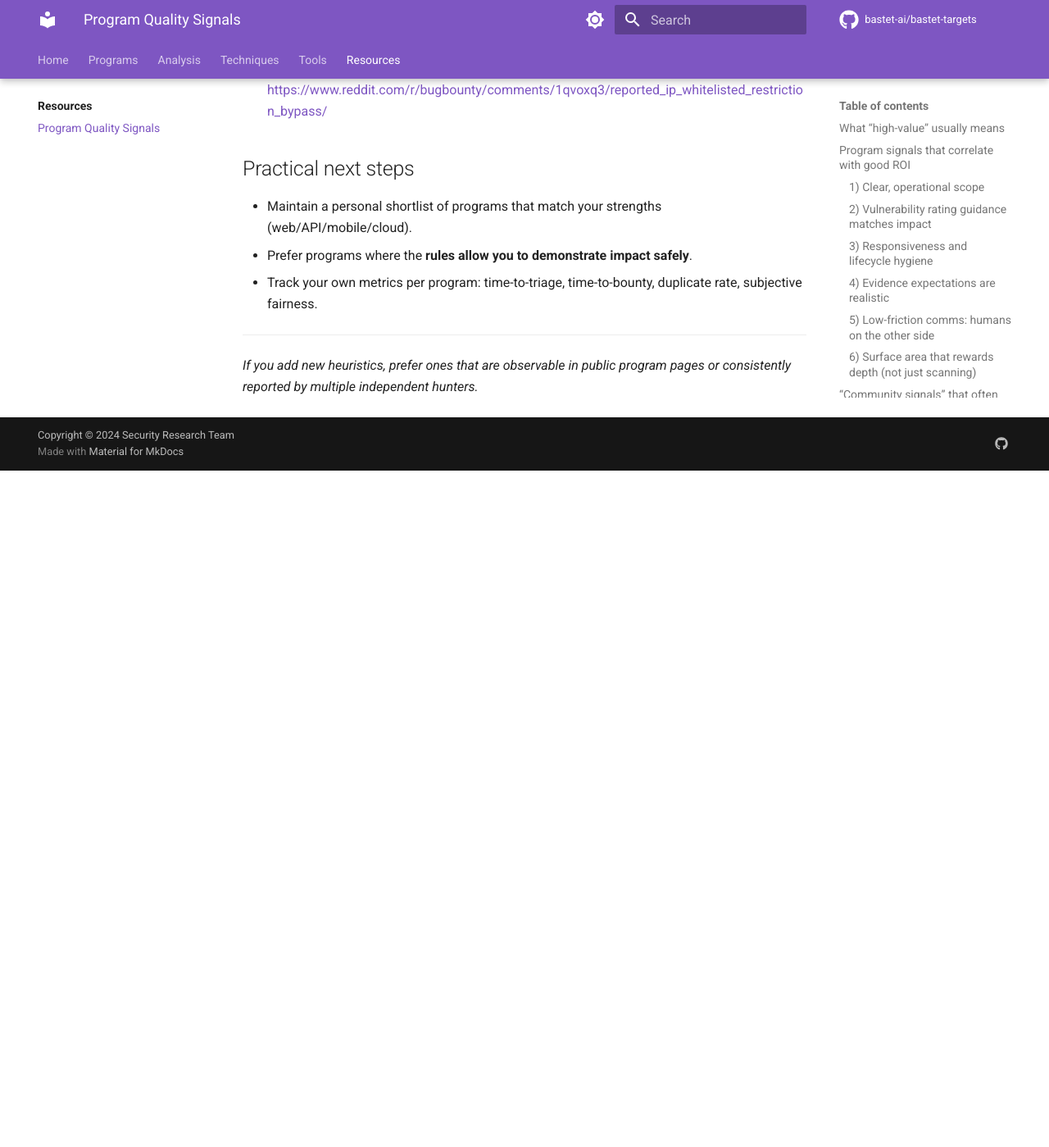
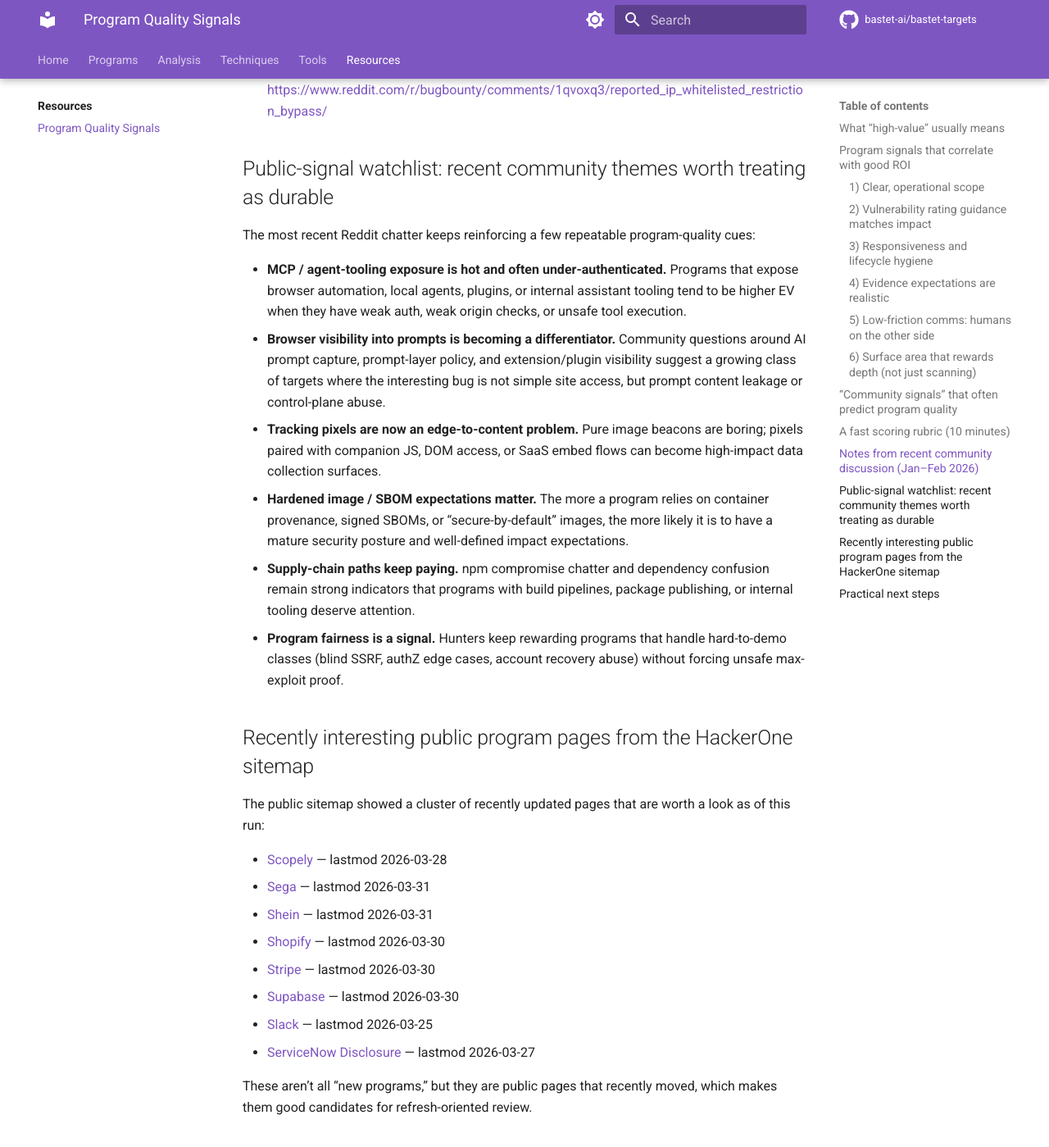
Before and after one commit to bastet-ai/bastet-targets, an MkDocs documentation site: the page built from docs/resources/program-quality-signals.md, in a window 1280 px wide and 1400 px high, scrolled down 5766 px. Shown: the whole window at 82% size. Built offline with MkDocs 1.6.1 and Material for MkDocs 9.7.7, drawn with Linux system fonts in a browser that asks for light colours; comment, search, counter and statistics services are not loaded; before the commit the page ends 6340 px from its top, so only the background shows below that.

Commit message:
Add March 2026 program-quality signals

```diff
--- a/docs/resources/program-quality-signals.md
+++ b/docs/resources/program-quality-signals.md
@@ -151,6 +151,32 @@
   - *Signal:* programs/teams that explicitly document trusted-proxy requirements (or deploy mTLS/ZTNA) usually have more mature threat modeling and cleaner impact discussions.
   - Thread: https://www.reddit.com/r/bugbounty/comments/1qvoxq3/reported_ip_whitelisted_restriction_bypass/
 
+## Public-signal watchlist: recent community themes worth treating as durable
+
+The most recent Reddit chatter keeps reinforcing a few repeatable program-quality cues:
+
+- **MCP / agent-tooling exposure is hot and often under-authenticated.** Programs that expose browser automation, local agents, plugins, or internal assistant tooling tend to be higher EV when they have weak auth, weak origin checks, or unsafe tool execution.
+- **Browser visibility into prompts is becoming a differentiator.** Community questions around AI prompt capture, prompt-layer policy, and extension/plugin visibility suggest a growing class of targets where the interesting bug is not simple site access, but prompt content leakage or control-plane abuse.
+- **Tracking pixels are now an edge-to-content problem.** Pure image beacons are boring; pixels paired with companion JS, DOM access, or SaaS embed flows can become high-impact data collection surfaces.
+- **Hardened image / SBOM expectations matter.** The more a program relies on container provenance, signed SBOMs, or “secure-by-default” images, the more likely it is to have a mature security posture and well-defined impact expectations.
+- **Supply-chain paths keep paying.** npm compromise chatter and dependency confusion remain strong indicators that programs with build pipelines, package publishing, or internal tooling deserve attention.
+- **Program fairness is a signal.** Hunters keep rewarding programs that handle hard-to-demo classes (blind SSRF, authZ edge cases, account recovery abuse) without forcing unsafe max-exploit proof.
+
+## Recently interesting public program pages from the HackerOne sitemap
+
+The public sitemap showed a cluster of recently updated pages that are worth a look as of this run:
+
+- [Scopely](https://hackerone.com/scopely) — lastmod 2026-03-28
+- [Sega](https://hackerone.com/sega) — lastmod 2026-03-31
+- [Shein](https://hackerone.com/shein) — lastmod 2026-03-31
+- [Shopify](https://hackerone.com/shopify) — lastmod 2026-03-30
+- [Stripe](https://hackerone.com/stripe) — lastmod 2026-03-30
+- [Supabase](https://hackerone.com/supabase) — lastmod 2026-03-30
+- [Slack](https://hackerone.com/slack) — lastmod 2026-03-25
+- [ServiceNow Disclosure](https://hackerone.com/servicenow-disclosure) — lastmod 2026-03-27
+
+These aren’t all “new programs,” but they are public pages that recently moved, which makes them good candidates for refresh-oriented review.
+
 ## Practical next steps
 
 - Maintain a personal shortlist of programs that match your strengths (web/API/mobile/cloud).
```
